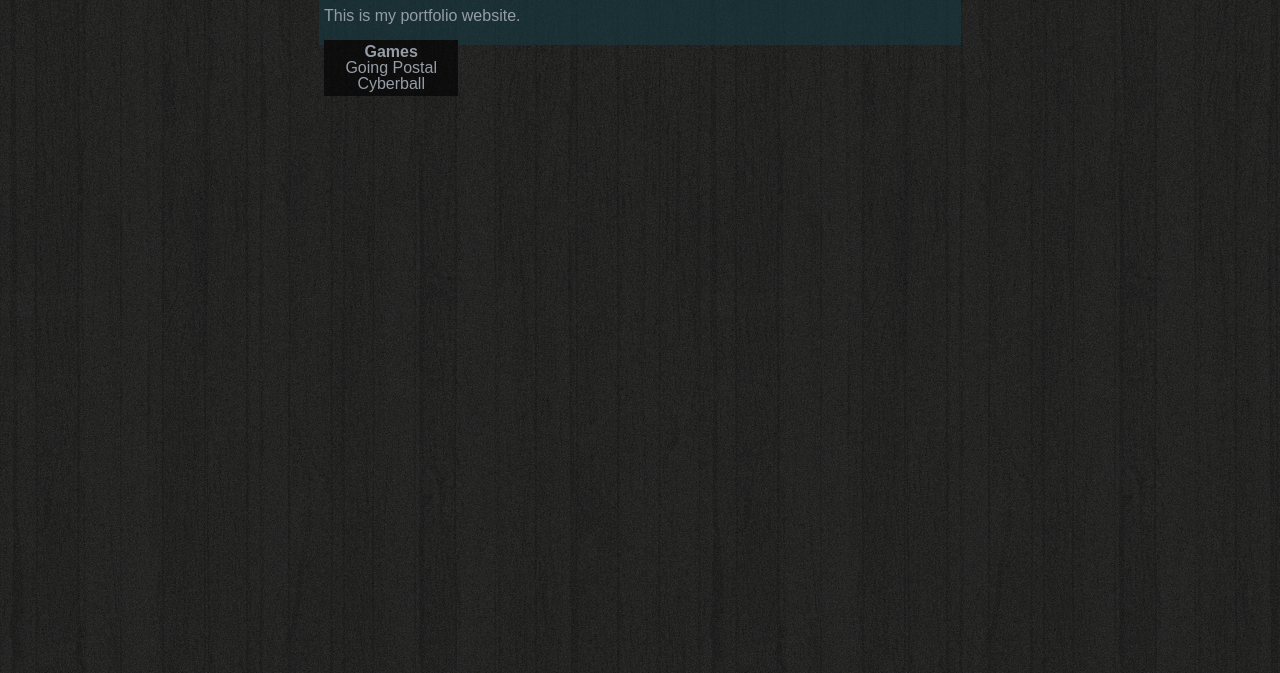
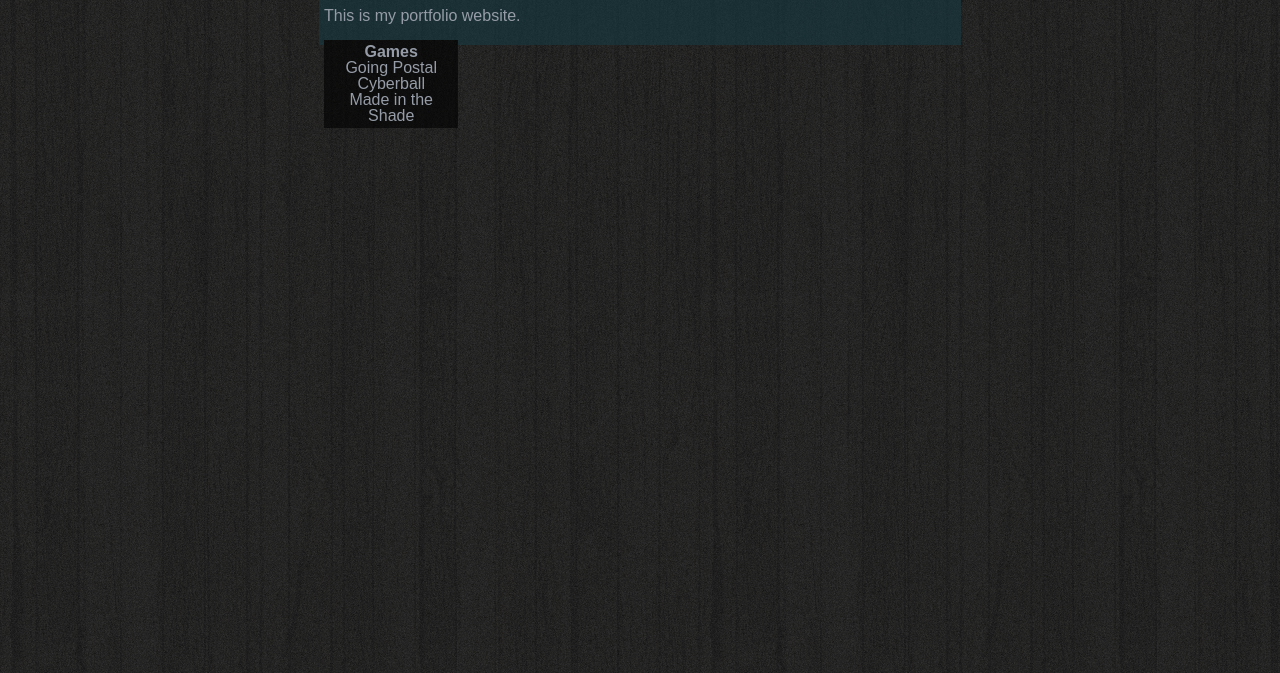
Before and after one commit to aefaw/aefaw.github.io, a plain HTML site: page index.html in a window 1280 px wide. Shown: the part 127-800 px from the top of the page. Drawn offline with Linux system fonts and the light colour scheme; a web font is replaced by a local one.

Commit message:
suicide mission

```diff
--- a/index.html
+++ b/index.html
@@ -22,6 +22,7 @@
 				<b>Games</b><br>
 				Going Postal<br>
 				Cyberball<br>
+				Made in the Shade<br>
 
 			</div>
 		</div>
```
